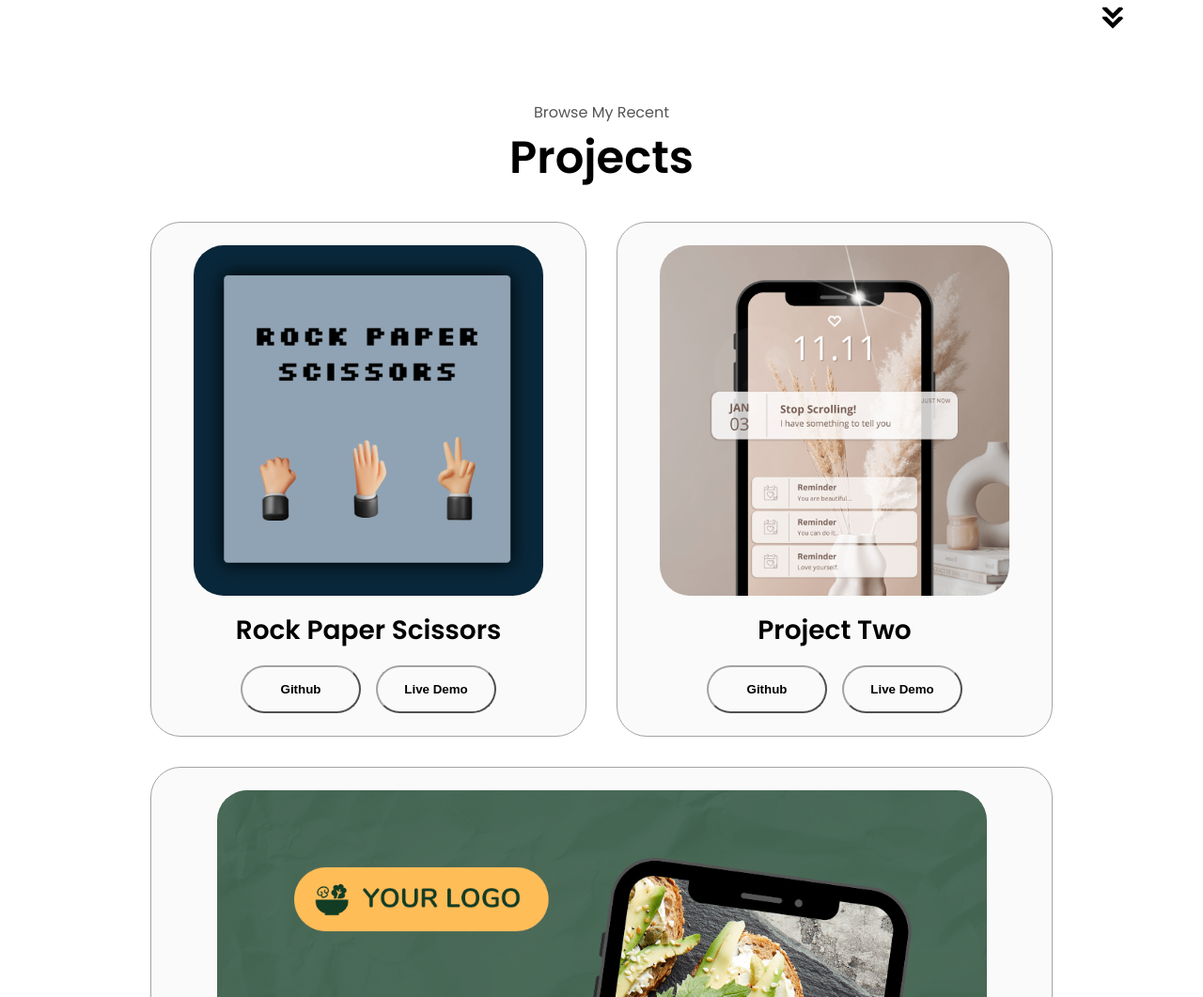
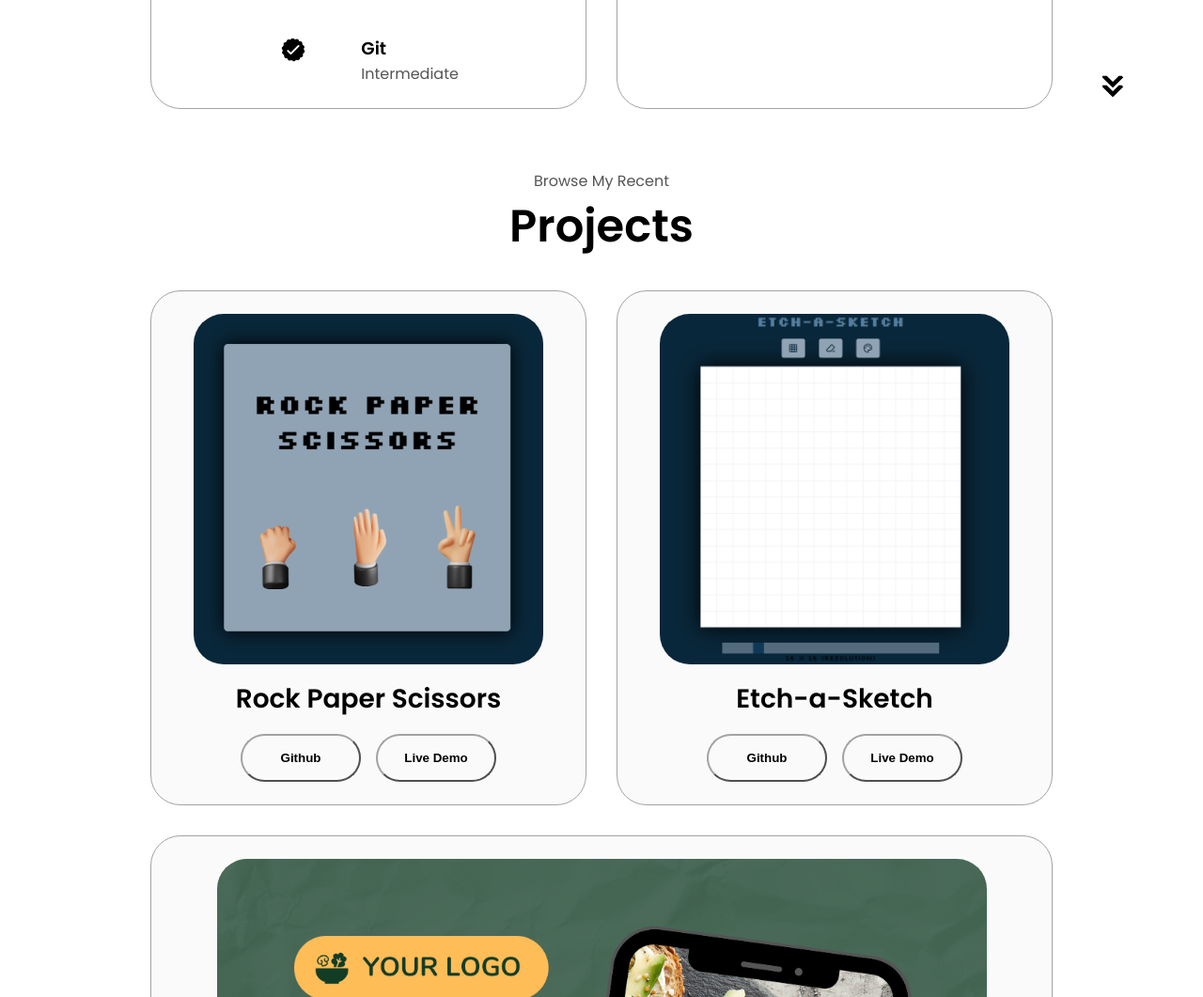
Before and after one commit to ArsalaanS/portfolio-website, a plain HTML site: page index.html in a window 1280 px wide. Shown: the part 2237-3298 px from the top of the page at 94% size. Drawn offline with Linux system fonts and the light colour scheme.

Commit message:
add project 2 image and links for live demo and git repo
add etch-a-sketch image and link for live demo and git repo

```diff
--- a/index.html
+++ b/index.html
@@ -319,20 +319,21 @@
                 <div class="details-container color-container">
                     <div class="article-container">
                         <img
-                        src="./assets/project-2.png"
+                        src="./assets/etch-a-sketch.png"
                         alt="Project 2"
                         class="project-img">
                     </div>
-                    <h2 class="experience-subtitle project-title">Project Two</h2>
+                    <h2 class="experience-subtitle project-title">Etch-a-Sketch</h2>
                     <div class="btn-container">
                         <button
                         class="btn btn-color-2 project-btn"
-                        onclick="location.href='https://github.com/ArsalaanS'">
+                        onclick="location.href='https://github.com/ArsalaanS/etch-a-sketch'">
                         Github
                     </button>
                         <button
                         class="btn btn-color-2 project-btn"
-                        onclick="location.href='https://github.com/ArsalaanS'">
+                        target = "_blank"
+                        onclick="location.href='https://arsalaans.github.io/etch-a-sketch/'">
                         Live Demo
                     </button>
                     </div>
--- a/style.css
+++ b/style.css
@@ -341,7 +341,7 @@ section {
 
 article {
     display: flex;
-    width: 10rem;
+    width: 15rem;
     justify-content: space-around;
     gap: 0.5rem;
 }
```
Also changed, not shown: assets/etch-a-sketch.png (added).
